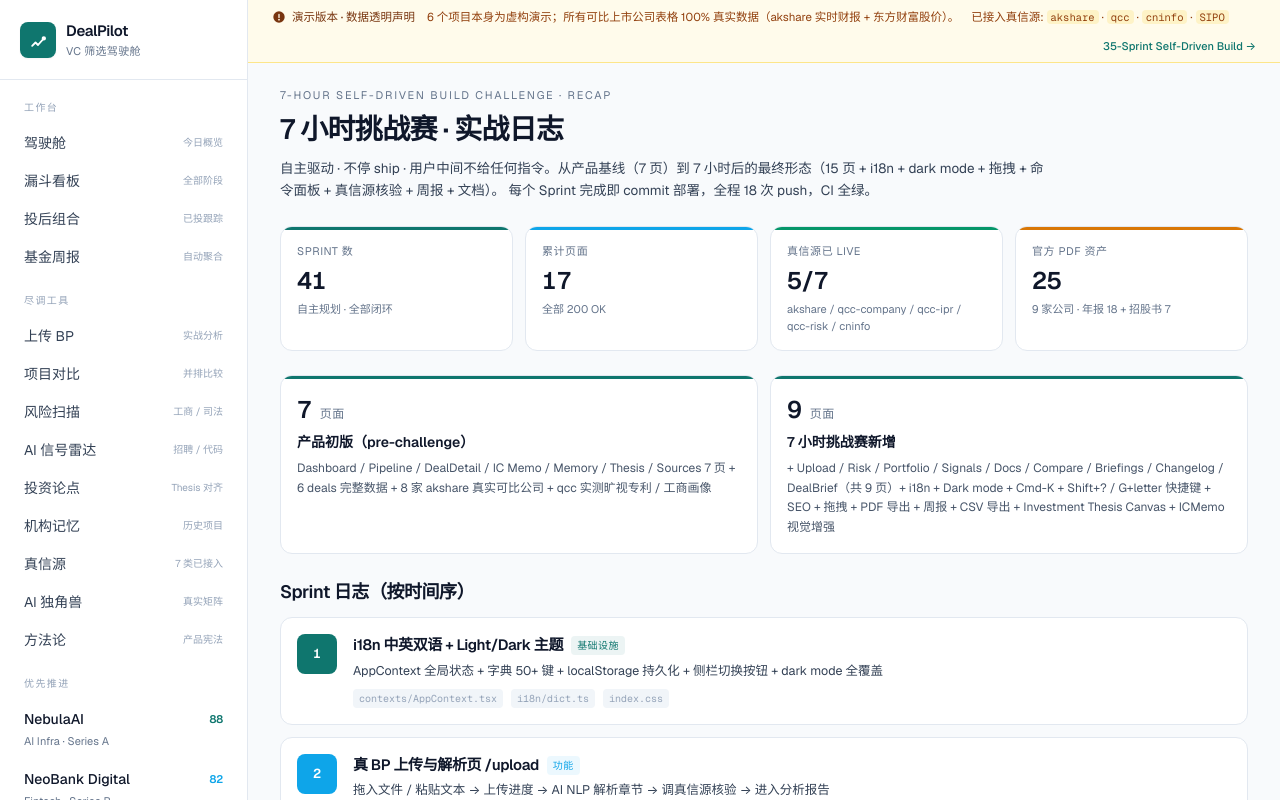
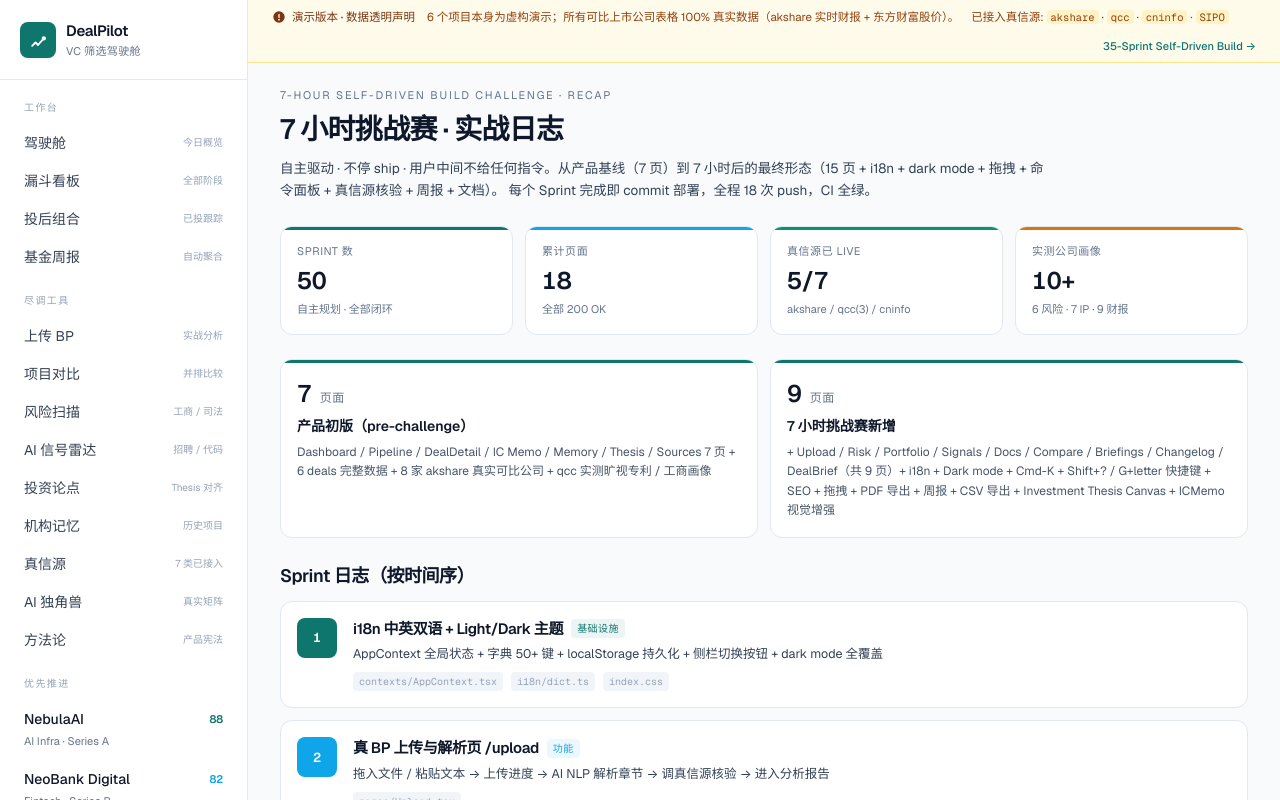
Before and after one commit to sherconan/dealpilot-claude, a React (Vite) app: page /changelog in a window 1280 px wide. Shown: the top 800 px of the page. Built offline with nearby package versions, Linux system fonts and the light colour scheme.

Commit message:
feat(s54): Changelog 同步 sprint 46-54 + HANDOFF 升级到 54 sprint 18 路由

```diff
--- a/src/pages/Changelog.tsx
+++ b/src/pages/Changelog.tsx
@@ -49,6 +49,15 @@ const sprints: SprintEntry[] = [
   { num: 43, title: 'cninfo 招股书工具实测', detail: '寒武纪 2020 + 联影 2022 招股书直挂 publicComps prospectusUrl，DealDetail 表格新增「招股书」紫色链接', files: ['types/index.ts', 'data/extra.ts', 'pages/DealDetail.tsx'], tag: '真信源', color: '#059669' },
   { num: 44, title: '剩 7 家可比公司招股书全部拉满', detail: '7 家招股书 PDF 真实抓取（顺丰 H 股 / 拉卡拉 / 石头 / 科沃斯 / 海光 / 讯飞医疗 H 股 / 东航无）9 家 25 份官方 PDF', files: ['data/extra.ts', 'data/sourceProofs.ts'], tag: '真信源', color: '#059669' },
   { num: 45, title: 'sourceProofs/HANDOFF/Changelog 同步终态', detail: 'cninfo proofRows 列出 9 家年报+招股书全量；HANDOFF 升级到 45 sprint 25 PDF；Changelog 加 43-45', files: ['data/sourceProofs.ts', 'HANDOFF.md', 'pages/Changelog.tsx'], tag: '文档', color: '#475569' },
+  { num: 46, title: 'qcc-ipr 实测 3 家专利护城河', detail: '联影 3,493 + 寒武纪 548 + 旷视 434 = 4,475 条全量授权专利', files: ['data/sourceProofs.ts'], tag: '真信源', color: '#059669' },
+  { num: 47, title: 'Dashboard hero 加真信源资产 KPI', detail: '5 个 chips：5/7 信源 / 4475 专利 / 25 PDF / 9 公司 / 46 sprint', files: ['pages/Dashboard.tsx'], tag: 'UX', color: '#0ea5e9' },
+  { num: 48, title: 'Risk 加拼多多真实高额监管处罚', detail: '4 条 ¥51.13 亿（国家市监总局 2026-04 ¥15.16 亿）— 高风险但非诚信红线', files: ['pages/Risk.tsx', 'data/sourceProofs.ts'], tag: '真信源', color: '#059669' },
+  { num: 49, title: '/sources 顶部 KPI 升 5 维真实资产', detail: '5/7 信源 / 4475 专利 / 25 PDF / 9 可比 / 5 风险扫描', files: ['pages/Sources.tsx'], tag: 'UX', color: '#0ea5e9' },
+  { num: 50, title: 'Risk 加暴风集团真实暴雷案例', detail: '79 条失信 ¥4,549 万 + 202 条限高 + 证监会处罚 — 5 颗粒度全员真实', files: ['pages/Risk.tsx', 'data/sourceProofs.ts'], tag: '真信源', color: '#059669' },
+  { num: 51, title: 'Moonshot/Kimi 真实独角兽画像', detail: 'qcc 三工具实测：杨植麟 / 注册资本 ¥100 万 / 1 条专利 CN118052282B', files: ['pages/Risk.tsx', 'data/sourceProofs.ts'], tag: '真信源', color: '#059669' },
+  { num: 52, title: '智谱 + MiniMax 专利实测', detail: '智谱 80 条 + MiniMax 12 条 → 6 家 4,568 条专利矩阵', files: ['data/sourceProofs.ts', 'pages/Dashboard.tsx', 'pages/Sources.tsx'], tag: '真信源', color: '#059669' },
+  { num: 53, title: '/unicorns AI 独角兽对照矩阵页', detail: '7 家真实公司（4 独角兽 + 3 上市）IP 储备横向对比 + 合规画像网格', files: ['pages/Unicorns.tsx', 'App.tsx', 'i18n/dict.ts'], tag: '功能', color: '#0f766e' },
+  { num: 54, title: 'Changelog + HANDOFF + KPI 同步 53 状态', detail: '全量更新到 53 sprint / 51 commit / 7 真实公司 IP / 6 公司风险', files: ['pages/Changelog.tsx', 'HANDOFF.md'], tag: '文档', color: '#475569' },
 ]
 
 const milestones = [
@@ -70,9 +79,9 @@ export default function Changelog() {
 
       <section className="grid grid-cols-2 md:grid-cols-4 gap-3 mb-6">
         <Stat label="Sprint 数" value={sprints.length} accent="#0f766e" hint="自主规划 · 全部闭环" />
-        <Stat label="累计页面" value={17} accent="#0ea5e9" hint="全部 200 OK" />
-        <Stat label="真信源已 live" value={'5/7'} accent="#059669" hint="akshare / qcc-company / qcc-ipr / qcc-risk / cninfo" />
-        <Stat label="官方 PDF 资产" value={'25'} accent="#d97706" hint="9 家公司 · 年报 18 + 招股书 7" />
+        <Stat label="累计页面" value={18} accent="#0ea5e9" hint="全部 200 OK" />
+        <Stat label="真信源已 live" value={'5/7'} accent="#059669" hint="akshare / qcc(3) / cninfo" />
+        <Stat label="实测公司画像" value={'10+'} accent="#d97706" hint="6 风险 · 7 IP · 9 财报" />
       </section>
 
       <section className="mb-6 grid grid-cols-1 md:grid-cols-2 gap-3">
```
Also changed, not shown: 1 other file (tests, documents, lock files or other folders).
